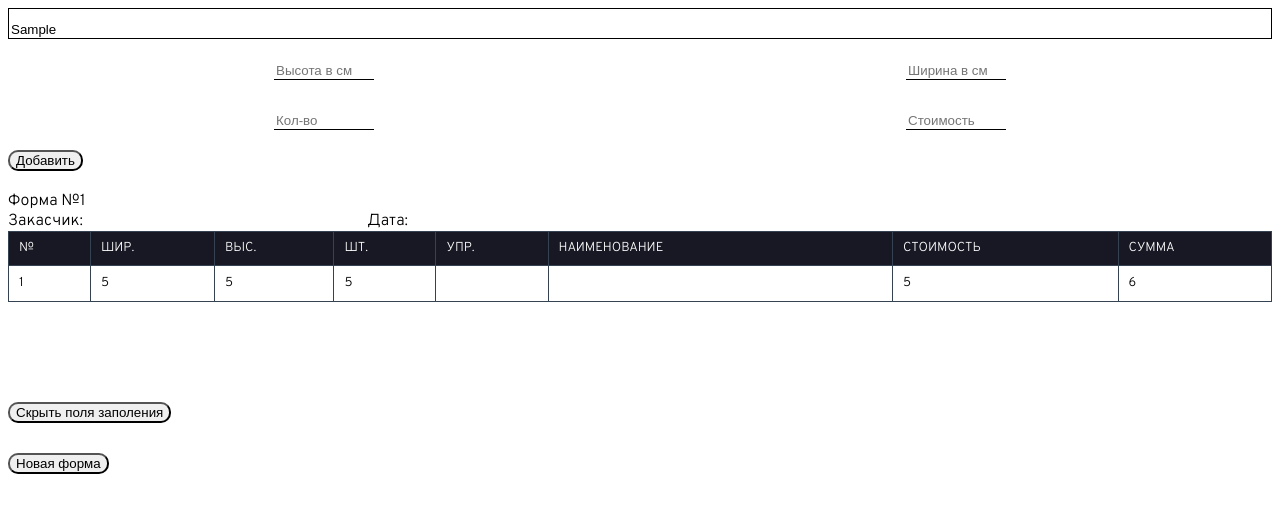
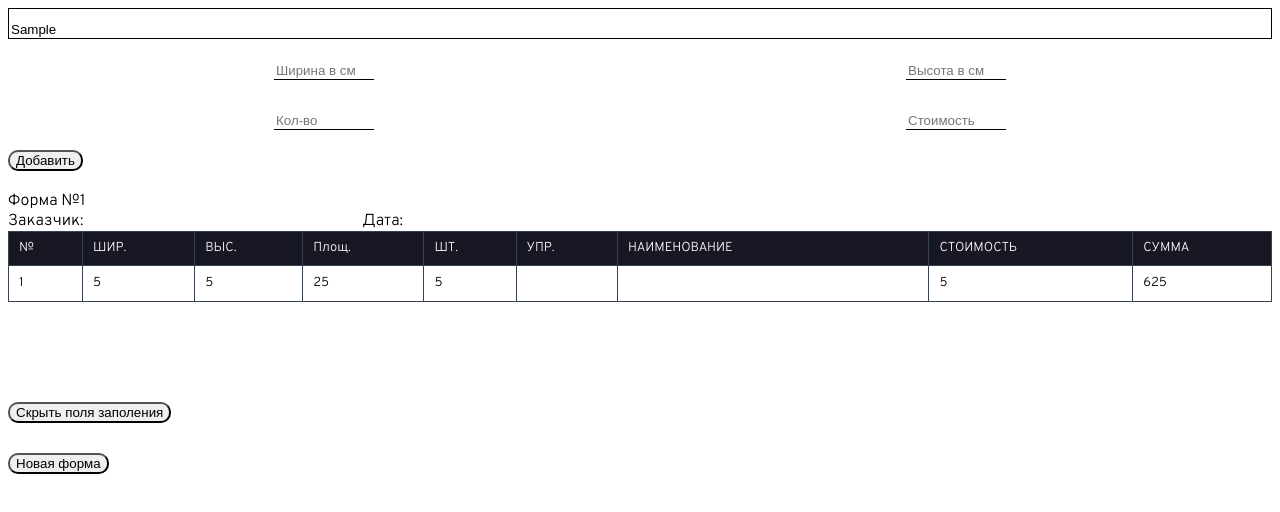
Before and after one commit to beerFighter/calculation-table, a Vue app: page / in a window 1280 px wide. Both pictures are taken after typing "Sample", "5", "5", "5", "5" into the empty fields and a click on the button "Добавить". Shown: the top 512 px of the page. Built offline with nearby package versions, Linux system fonts and the light colour scheme.

Commit message:
обновление поддерева dist

```diff
--- a/src/App.vue
+++ b/src/App.vue
@@ -4,6 +4,14 @@
       <div>
         <input type="textarea" class="textarea" placeholder="Поле для текста">
         <div class="inputs">
+          <input
+          :value="width"
+          @input="width = $event.target.value"
+          type="number"
+          class="input-width "
+          placeholder="Ширина в см"
+          >
+
           <input
           :value="height"
           @input="height = $event.target.value"
@@ -12,13 +20,6 @@
           placeholder="Высота в см"
           >
 
-          <input
-          :value="width"
-          @input="width = $event.target.value"
-          type="number"
-          class="input-width "
-          placeholder="Ширина в см"
-          >
         </div>
 
         <div class="inputs">
@@ -48,8 +49,8 @@
     <div>Форма №{{numDoc}} </div>
 
     <div style="display: flex;justify-content:space-between;max-width: 500px;">
-      <div style="display:flex">  Закасчик: <input type="text" style="margin: 0 0 0 0px;max-width: 100px; padding: 0;"></div>
-      <div style="display:flex">Дата: <input type="text" style="margin: 0 0 0 0px;max-width: 100px; padding: 0;"></div>
+      <div style="display:flex">  Заказчик: <input type="text" style="margin: 0 0 0 5px;max-width: 100px; padding: 0;"></div>
+      <div style="display:flex">Дата: <input type="text" style="margin: 0 0 0 5px;max-width: 100px; padding: 0;"></div>
     </div>
     <hello-world :array="array"/>
     <footer>
@@ -99,7 +100,8 @@ export default {
         width: this.width,
         count: this.count,
         price: this.price,
-        An: (((this.width * this.height) / 100 ) * this.count) * this.price
+        An: (((this.width * this.height)) * this.count) * this.price,
+        Square: this.width * this.height
       }
 
       this.array.push(newTable)
--- a/src/components/HelloWorld.vue
+++ b/src/components/HelloWorld.vue
@@ -7,6 +7,7 @@
           <th>№</th>
           <th>ШИР.</th>
           <th>ВЫС.</th>
+          <th>Площ.</th>
           <th>ШТ.</th>
           <th>УПР.</th>
           <th>НАИМЕНОВАНИЕ</th>
@@ -17,6 +18,7 @@
           <td>{{++i}}</td>
           <td>{{item.width}}</td>
           <td>{{item.height}}</td>
+          <td>{{item.Square}}</td>
           <td>{{item.count}}</td>
           <td style="max-width: 20px;"><input type="text" class="input-td">{{}}</td>
           <td><input type="text" class="input-td">{{}}</td>
```
Also changed, not shown: 7 other files (tests, documents, lock files or other folders).
